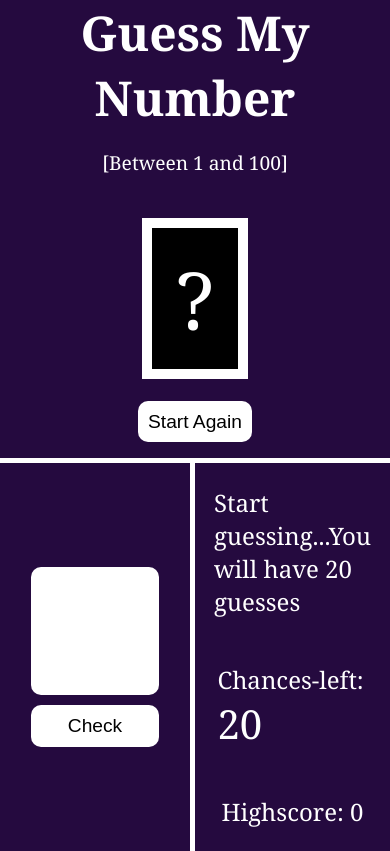
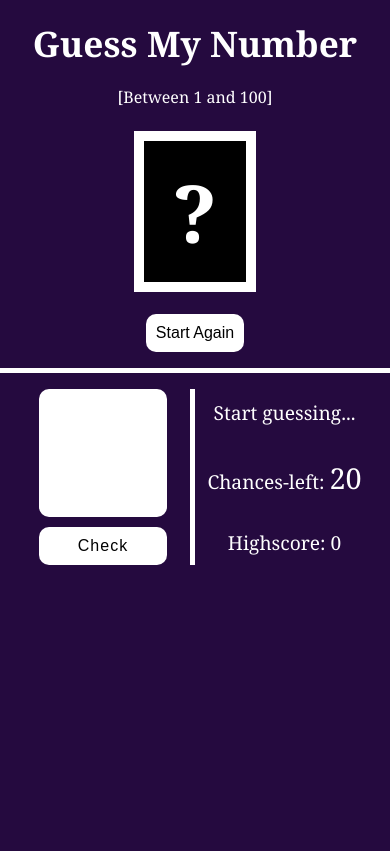
Before and after one commit to AbhilashHS-21/Guess-the-number, a plain HTML site: page index.html in a window 390 px wide. Drawn offline with Linux system fonts and the light colour scheme.

Commit message:
commit - responsive

```diff
--- a/index.html
+++ b/index.html
@@ -1,5 +1,6 @@
 <!DOCTYPE html>
 <html lang="en">
+
 <head>
   <meta charset="UTF-8" />
   <meta http-equiv="X-UA-Compatible" content="IE=edge" />
@@ -7,6 +8,7 @@
   <link rel="stylesheet" href="style.css" />
   <title>Guess the number</title>
 </head>
+
 <body>
   <header>
     <h1>Guess My Number</h1>
@@ -20,7 +22,7 @@
       <button class="btn check">Check</button>
     </section>
     <section class="right">
-        <p class="message">Start guessing...You will have 20 guesses</p>
+      <p class="message">Start guessing...</p>
       <p class="label-chance">Chances-left: <span class="chance">20</span></p>
       <p class="label-highscore">
         Highscore: <span class="highscore">0</span>
@@ -29,4 +31,5 @@
   </main>
   <script src="script.js"></script>
 </body>
+
 </html>
--- a/script.js
+++ b/script.js
@@ -47,6 +47,6 @@ document.querySelector(".again").addEventListener("click", function () {
   document.querySelector(".number").textContent = "?";
   document.querySelector(".chance").textContent = 20;
   document.querySelector(".guess").value = "";
-  displayMessage("Start guessing... You will have 20 guesses");
+  displayMessage("Start guessing...");
   document.querySelector("body").style.backgroundColor = "#250a3f";
 });
--- a/style.css
+++ b/style.css
@@ -1,9 +1,9 @@
 * {
   box-sizing: border-box;
+  margin: 0;
+  padding: 0;
 }
 body {
-  margin: 0;
-  padding: 0;
   font-family: Georgia, "Times New Roman", Times, serif;
   background-color: #250a3f;
   color: #ffffff;
@@ -17,8 +17,8 @@ header {
   border-bottom: 5px solid #fff;
 }
 header h1 {
-  font-size: 3rem;
-  margin: 0;
+  font-size: 3.2rem;
+  margin: 1.2rem;
   text-align: center;
 }
 .between {
@@ -29,7 +29,7 @@ header h1 {
   padding: 0.6rem;
   border: none;
   font-weight: 500;
-  font-size: 1.2rem;
+  font-size: 1.3rem;
   cursor: pointer;
   border-radius: 10px;
   transition: color 0.3s ease-in, background-color 0.3s ease-in-out;
@@ -44,16 +44,17 @@ header h1 {
 
 .number {
   border: 10px solid #ffffff;
-  padding: 1rem 1.5rem;
+  padding: 1rem 1.8rem;
   margin: 1.4rem;
   font-size: 5rem;
-  font-weight: 500;
+  font-weight: 600;
   background-color: #000;
 }
 
 main {
   display: flex;
   justify-content: space-around;
+  margin: 1rem;
 }
 
 .left {
@@ -75,19 +76,38 @@ main {
 .check {
   width: 8rem;
   margin-top: 10px;
+  letter-spacing: 1px;
 }
 
 .right {
   display: flex;
   flex-direction: column;
   align-items: center;
+  text-align: center;
   justify-content: center;
   width: 50%;
   font-size: 1.5rem;
+  gap: 2rem;
 }
-.right > * {
-  margin: 1.4rem;
-}
+
 .chance {
   font-size: 2.5rem;
 }
+@media (max-width: 550px) {
+  header h1 {
+    font-size: 2.2rem;
+  }
+  .between,
+  .btn {
+    font-size: 1rem;
+  }
+  .btn {
+    padding: 10px;
+  }
+  .right {
+    font-size: 1.2rem;
+  }
+  .chance {
+    font-size: 1.8rem;
+  }
+}
```
Lines whose indentation alone changed are shown as unchanged.
